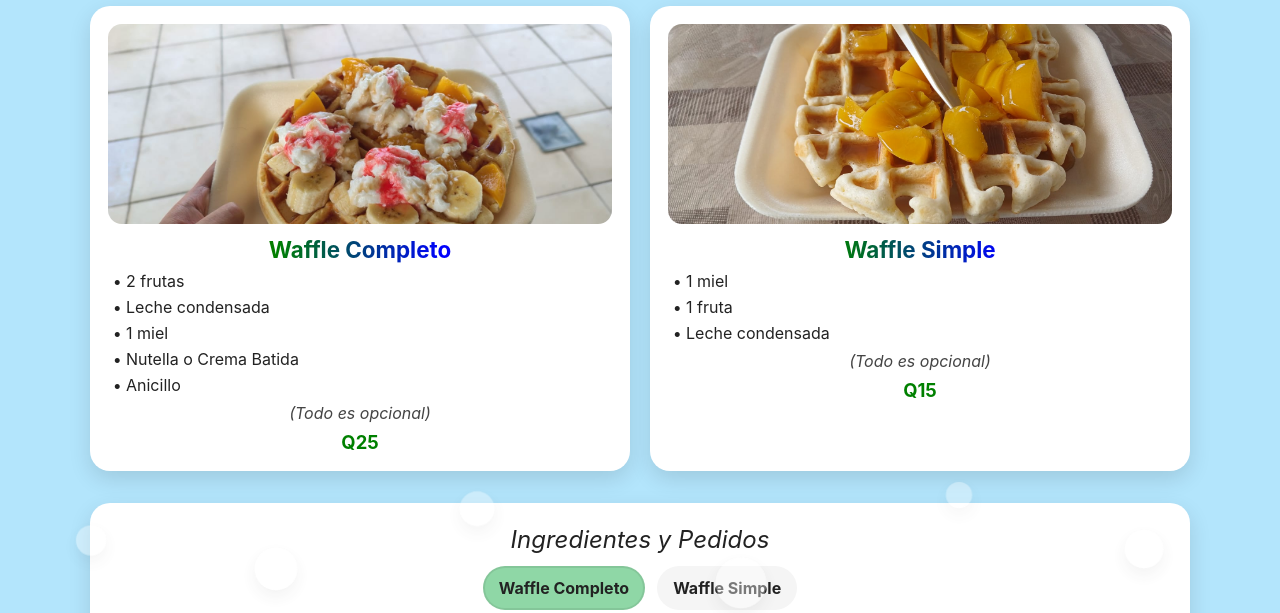
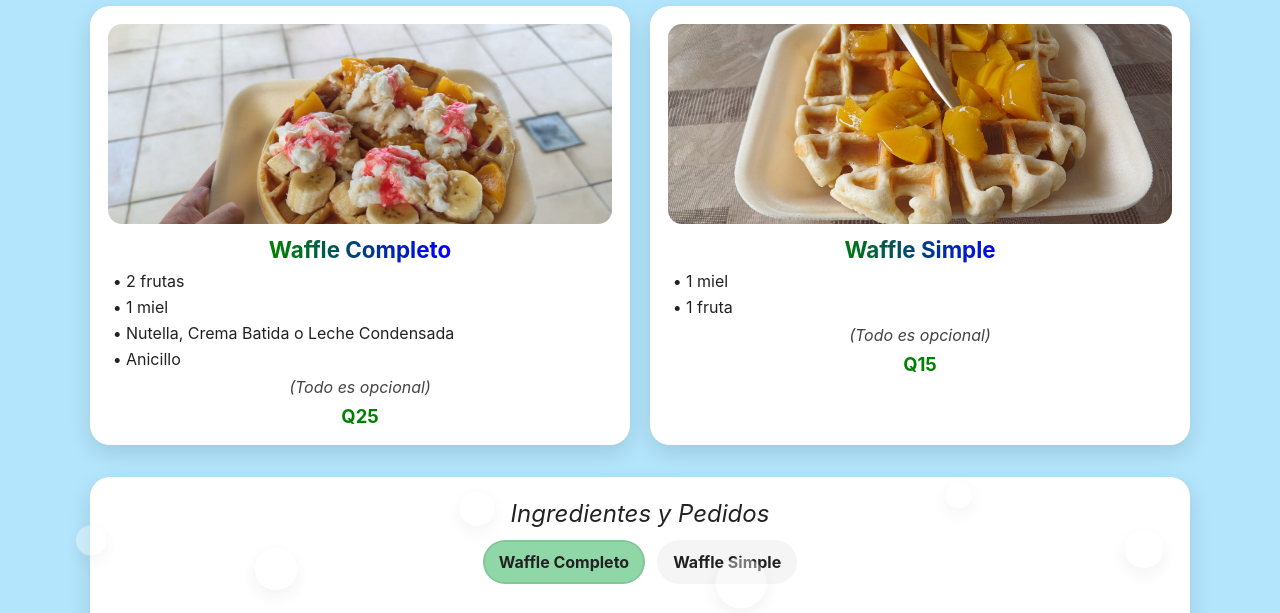
Before and after one commit to leandrochavez026-code/waffles-riquisimos, a plain HTML site: page index.html in a window 1280 px wide. Shown: the part 113-726 px from the top of the page. Drawn offline with nearby package versions, Linux system fonts and the light colour scheme.

Commit message:
Update index.html

```diff
--- a/index.html
+++ b/index.html
@@ -145,9 +145,8 @@
       <div id="wc-title" class="title-rgb">Waffle Completo</div>
       <ul class="list">
         <li>2 frutas</li>
-        <li>Leche condensada</li>
         <li>1 miel</li>
-        <li>Nutella o Crema Batida</li>
+        <li>Nutella, Crema Batida o Leche Condensada</li>
         <li>Anicillo</li>
       </ul>
       <div class="note">(Todo es opcional)</div>
@@ -160,7 +159,6 @@
       <ul class="list">
         <li>1 miel</li>
         <li>1 fruta</li>
-        <li>Leche condensada</li>
       </ul>
       <div class="note">(Todo es opcional)</div>
       <div class="price">Q15</div>
```
